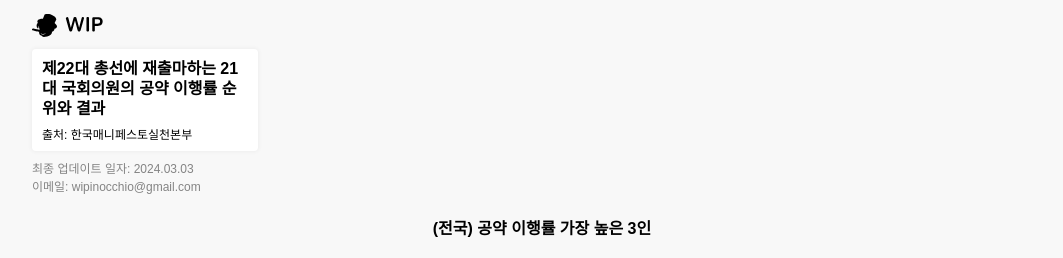
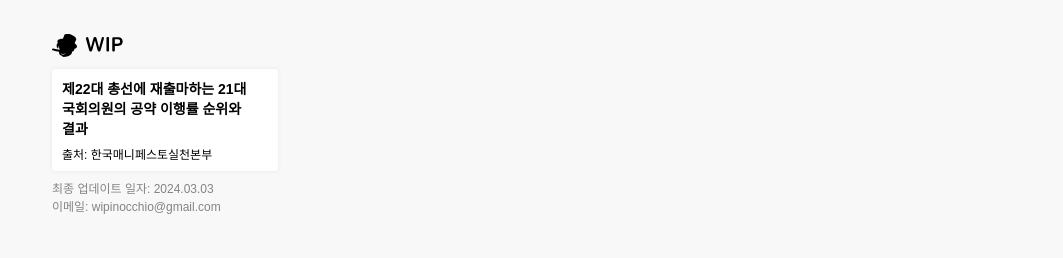
Before and after one commit to WIP-Who-Is-the-Pinocchio/wip-next, a Next.js app: page / in a window 1280 px wide. Shown: the top 258 px of the page, without its empty margins (98-1161 px from the left). Built offline with nearby package versions, Linux system fonts and the light colour scheme; a web font is replaced by a local one.

Commit message:
design: 헤더 컴포넌트 디자인 수정"

```diff
--- a/src/components/shared/Header.tsx
+++ b/src/components/shared/Header.tsx
@@ -9,7 +9,7 @@ interface HeaderProps {
 
 export const Header = ({ needDescription = true }: HeaderProps) => {
   return (
-    <section className={cn(CONTAINER_STYLE, 'gap-3')}>
+    <section className={cn(CONTAINER_STYLE, 'gap-3 p-5')}>
       <Image
         src="/icons/headerLogo.svg"
         width={72}
@@ -19,8 +19,8 @@ export const Header = ({ needDescription = true }: HeaderProps) => {
       {needDescription && (
         <>
           <div className="relative">
-            <div className="shadow-box flex w-[226px] flex-col items-start gap-[10px] rounded-[4px] bg-white p-[10px]">
-              <span className="font-bold leading-5">
+            <div className="flex w-[226px] flex-col items-start gap-[10px] rounded-[4px] bg-white p-[10px] text-[14px] shadow-box">
+              <span className="break-keep font-bold leading-5">
                 제22대 총선에 재출마하는 21대 국회의원의 공약 이행률 순위와 결과
               </span>
               <span className="text-[12px]">출처: 한국매니페스토실천본부</span>
@@ -29,7 +29,7 @@ export const Header = ({ needDescription = true }: HeaderProps) => {
           <div
             className={cn(
               CONTAINER_STYLE,
-              'text-deepGray gap-[6px] text-[12px]'
+              'gap-[6px] text-[12px] text-deepGray'
             )}
           >
             <span>최종 업데이트 일자: 2024.03.03</span>
--- a/src/components/shared/index.ts
+++ b/src/components/shared/index.ts
@@ -1 +1,3 @@
+export * from './Accordion';
+export * from './Button';
 export * from './Header';
```
